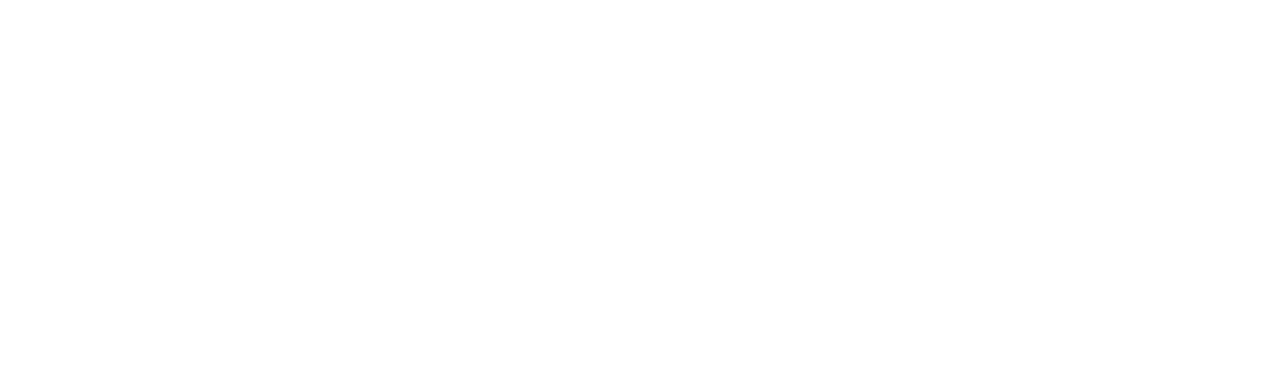
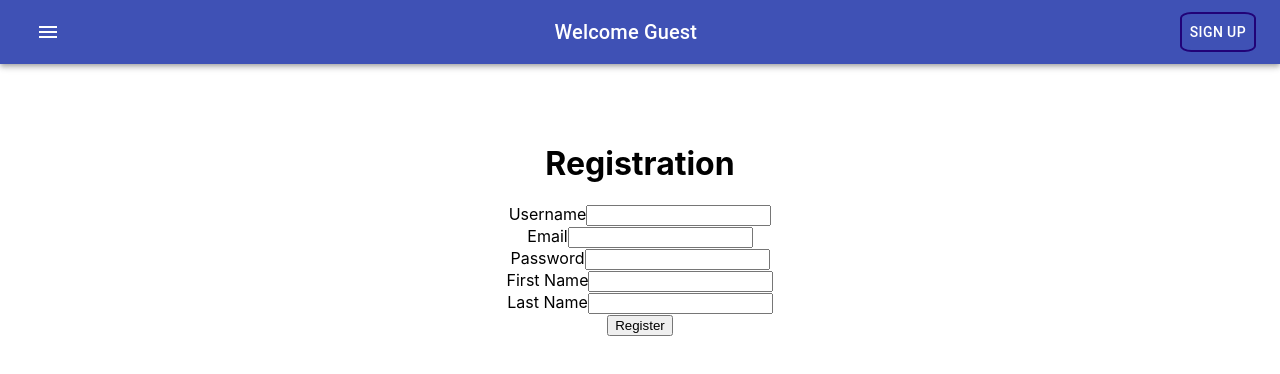
Before and after one commit to yukiju/clatam_zen-cuisine, a React (Create React App) app: page /register in a window 1280 px wide. Shown: the top 374 px of the page. Built offline with nearby package versions, Linux system fonts and the light colour scheme.

Commit message:
registration and login

```diff
--- /dev/null
+++ b/src/components/login.css
@@ -0,0 +1,11 @@
+html,
+body {
+  height: 100%;
+}
+
+form{
+  width: 50%;
+  margin-left: 20rem;
+  margin-top: 5rem;
+
+}
--- /dev/null
+++ b/src/components/login.tsx
@@ -0,0 +1,48 @@
+import React, { useState, useEffect } from 'react'
+import './login.css'
+import { Container } from '@material-ui/core'
+import { Form, Row, Col, Button } from 'react-bootstrap'
+
+export const Login: React.FC = () => {
+
+    const [inputUsername, setInputUsername] = useState('');
+    const [inputPassword, setInputPassword] = useState('');
+
+    useEffect(() => {
+    }, [])
+
+    const loginCredentials = () => {
+        const payload = {
+            username: inputUsername,
+            password: inputPassword
+        }
+    }
+
+    return (
+        <Container>
+            <Form className="form-login">
+
+                <h1 className="h3 mb-3 font-weight-normal">Sign In</h1>
+
+                <Form.Group>
+                    <Form.Label>Username</Form.Label>
+                    <Form.Control value={inputUsername} onChange={(e) => setInputUsername(e.target.value)} placeholder="Username" />
+                </Form.Group>
+
+                <Form.Group>
+                    <Form.Label>Password</Form.Label>
+                    <Form.Control type="password" value={inputPassword} onChange={(e) => setInputPassword(e.target.value)} placeholder="Password" required />
+                </Form.Group>
+
+                <Form.Group className="checkbox mb-3">
+                    <Form.Label>
+                        <input type="checkbox" value="remember-me" /> Remember me
+            </Form.Label>
+                </Form.Group>
+
+            </Form>
+            <Button type="submit" onClick={() => loginCredentials()}>Sign in</Button>
+
+        </Container>
+    )
+}
--- a/src/components/main.tsx
+++ b/src/components/main.tsx
@@ -1,6 +1,8 @@
 import React from 'react'
 import { BrowserRouter, Switch, Route } from 'react-router-dom'
 import NavBar from './navbar'
+import { Register } from './register'
+import { Login } from './login'
 
 
 
@@ -8,13 +10,21 @@
     return (
         <div className="main-container">
             <BrowserRouter>
-            <NavBar>
+                <NavBar />
                 <main>
-
+                    <Switch>
+                        <Route exact path="/">
+                            {/*// login component*/}
+                        </Route>
+                        <Route path="/login">
+                            <Login />
+                        </Route>
+                        <Route path="/register">
+                            <Register />
+                        </Route>
+                    </Switch>
                 </main>
-            </NavBar>
             </BrowserRouter>
         </div>
-
     )
 }
--- /dev/null
+++ b/src/components/navbar.css
@@ -0,0 +1,6 @@
+.logOut {
+    display: flex;
+    float: right;
+    border: 2px solid rgb(33, 2, 119);
+    border-radius: 15%;
+}
--- a/src/components/navbar.tsx
+++ b/src/components/navbar.tsx
@@ -1,13 +1,102 @@
 import React, { useEffect } from 'react'
 import { RouteComponentProps, withRouter } from 'react-router'
+import { Button, AppBar, Toolbar, IconButton, Menu, MenuItem, Typography, makeStyles } from '@material-ui/core'
+import MenuIcon from '@material-ui/icons/Menu'
+import './navbar.css'
+
+
+const useStyles = makeStyles((theme) => ({
+  root: {
+    flexGrow: 1,
+  },
+  menuButton: {
+    marginRight: theme.spacing(2),
+  },
+  title: {
+    flexGrow: 1,
+  },
+}))
 
 export const NavBar: React.FC<RouteComponentProps> = (props) => {
 
-    return (
-        <div className="navbar">
+  const classes = useStyles();
+  const userName = (localStorage.getItem('userName')) ? localStorage.getItem('userName') : 'Guest';
+  const [anchorEl, setAnchorEl] = React.useState<null | HTMLElement>(null);
 
-        </div>
-    )
+  const logOutButton = () => {
+    localStorage.clear();
+    props.history.push('/login');
+  }
+
+  const showLoginRegButton = () => {
+    console.log('username = ' + userName);
+    if (userName === 'Guest') {
+      console.log('I am guest');
+      return (
+        <Button color="inherit" onClick={() => props.history.push('register')}>Sign Up</Button>
+      );
+    }
+    else {
+      return (
+        <Button color="inherit" onClick={() => logOutButton()} >Log Out</Button>
+      );
+    }
+  }
+  /*
+        const showStabelButton = () => {
+            if (userName !== 'Guest'){
+                return (
+                  <MenuItem onClick={() => props.history.push('/stable')}>Stable</MenuItem>
+                );
+            }
+        }*/
+
+  useEffect(() => {
+    showLoginRegButton();
+  }, []);
+
+  return (
+    <div className='navbar-main'>
+      <AppBar position="static">
+        <Toolbar>
+          <IconButton
+            aria-label="account of current user"
+            aria-controls="menu-appbar"
+            aria-haspopup="true"
+            onClick={(e: React.MouseEvent<HTMLButtonElement>) => setAnchorEl(e.currentTarget)}
+            color="inherit"
+          >
+            <MenuIcon />
+          </IconButton>
+          <Menu
+            id="menu-appbar"
+            anchorEl={anchorEl}
+            anchorOrigin={{
+              vertical: 'top',
+              horizontal: 'right',
+            }}
+            keepMounted
+            transformOrigin={{
+              vertical: 'top',
+              horizontal: 'right',
+            }}
+            open={Boolean(anchorEl)}
+            onClose={() => setAnchorEl(null)}
+          >
+            {/*showStabelButton()*/}
+            <MenuItem onClick={() => props.history.push('/home')}>Home</MenuItem>
+          </Menu>
+          <Typography variant="h6" className={classes.title}>
+            Welcome {userName}
+          </Typography>
+          <div className="logOut">
+            {showLoginRegButton()}
+          </div>
+
+        </Toolbar>
+      </AppBar>
+    </div>
+  )
 
 }
 
--- /dev/null
+++ b/src/components/register.tsx
@@ -0,0 +1,61 @@
+import React, { useState, useEffect } from 'react'
+import { Form, Container, Row, Col, Button } from 'react-bootstrap'
+
+export const Register: React.FC = () => {
+
+    const [inputUsername, setInputUsername] = useState('')
+    const [inputEmail, setInputEmail] = useState('')
+    const [inputPassword, setInputPassword] = useState('')
+    const [inputFirstName, setInputFirstName] = useState('')
+    const [inputLastName, setInputLastName] = useState('')
+
+    useEffect(() => {
+    }, []);
+
+    // function where account is registered will be implemented
+    const registerAccount = () => {
+    }
+    // onClick should register account
+
+    return (
+        <Container>
+            {/* <Row>
+                <Col> */}
+            <Form>
+
+                <Form.Label><h1>Registration</h1></Form.Label>
+
+                <Form.Group controlId='formUsername'>
+                    <Form.Label>Username</Form.Label>
+                    <Form.Control value={inputUsername} onChange={(e) => setInputUsername(e.target.value)} />
+                </Form.Group>
+
+                <Form.Group controlId='formEmail'>
+                    <Form.Label>Email</Form.Label>
+                    <Form.Control value={inputEmail} onChange={(e) => setInputEmail(e.target.value)} />
+                </Form.Group>
+
+                <Form.Group controlId='formPassword'>
+                    <Form.Label>Password</Form.Label>
+                    <Form.Control value={inputPassword} onChange={(e) => setInputPassword(e.target.value)} />
+                </Form.Group>
+
+                <Form.Group controlId='formFirstName'>
+                    <Form.Label>First Name</Form.Label>
+                    <Form.Control value={inputFirstName} onChange={(e) => setInputFirstName(e.target.value)} />
+                </Form.Group>
+
+                <Form.Group controlId='formLastName'>
+                    <Form.Label>Last Name</Form.Label>
+                    <Form.Control value={inputLastName} onChange={(e) => setInputLastName(e.target.value)} />
+                </Form.Group>
+                {/* May put in input for roles in later commits */}
+            </Form>
+            <Button type="submit" onClick={() => registerAccount()}>
+                Register
+</Button>
+            {/* </Col>
+</Row> */}
+        </Container>
+    )
+}
```
Also changed, not shown: package.json (+7 -0 lines), src/models/user.ts (added, +8 -0 lines), 1 other file (tests, documents, lock files or other folders).
